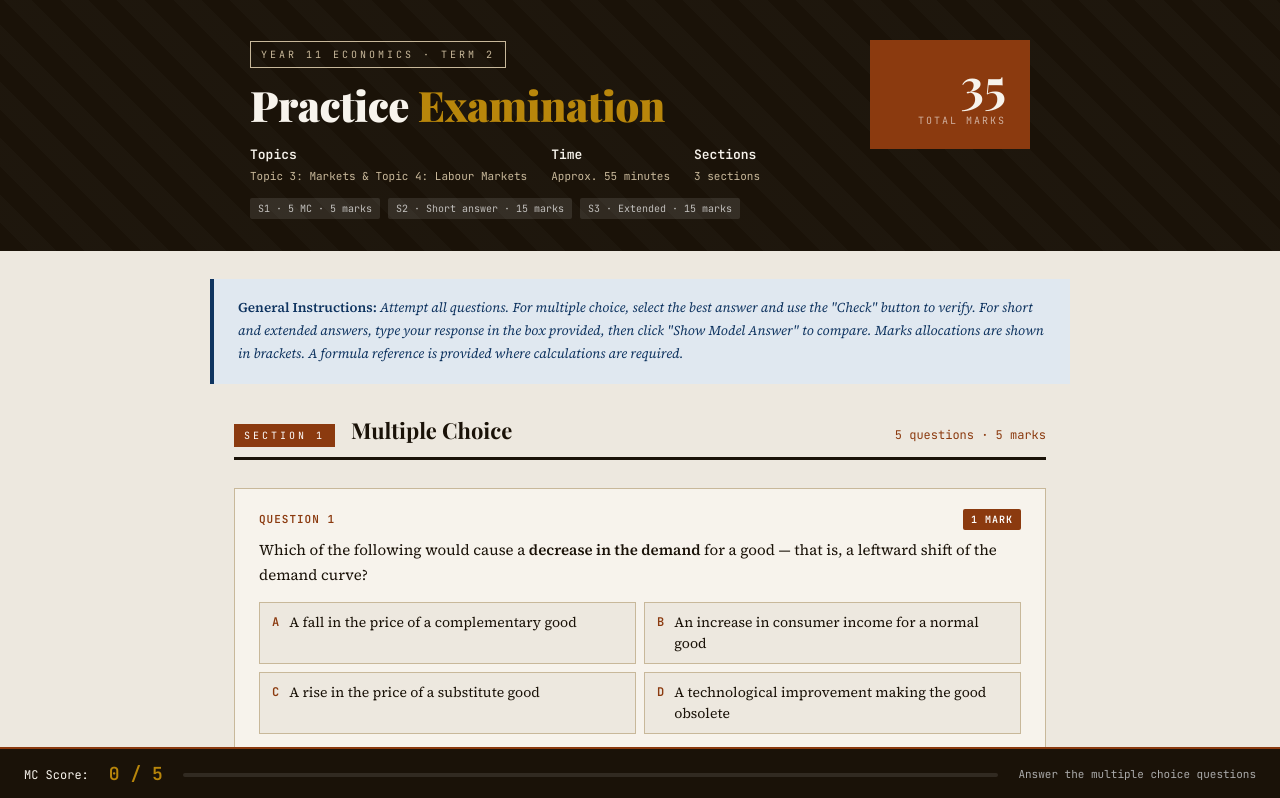
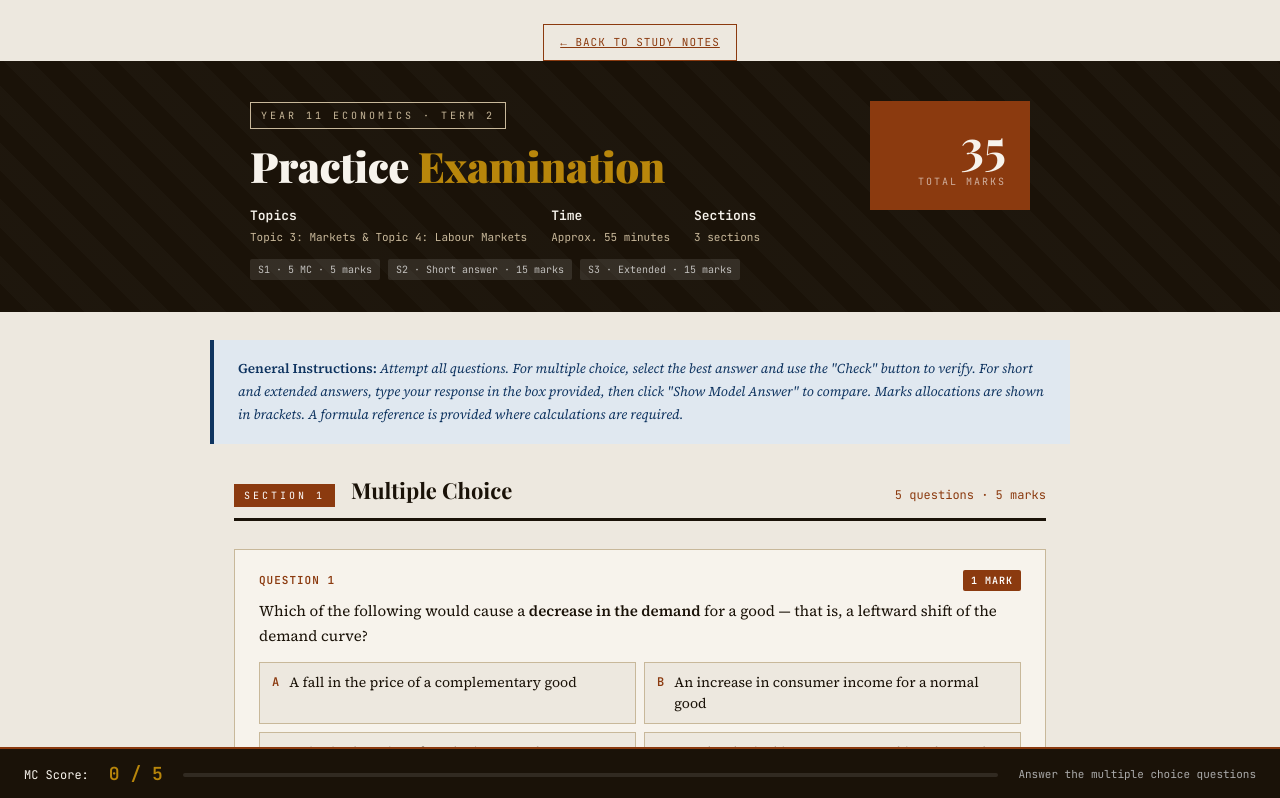
Before and after one commit to anvikaranjkar/Economics-Term-2-Year-11-NSW, a plain HTML site: page practice_exam.html in a window 1280 px wide. Shown: the top 798 px of the page. Drawn offline with nearby package versions, Linux system fonts and the light colour scheme.

Commit message:
Add files via upload

```diff
--- a/practice_exam.html
+++ b/practice_exam.html
@@ -5,6 +5,11 @@
 <meta name="viewport" content="width=device-width, initial-scale=1.0">
 <title>Year 11 Economics — Term 2 Practice Exam</title>
 <link href="https://fonts.googleapis.com/css2?family=Playfair+Display:wght@700;900&family=Source+Serif+4:ital,wght@0,300;0,400;0,600;1,300;1,400&family=JetBrains+Mono:wght@400;600&display=swap" rel="stylesheet">
+<a href="index.html"
+   class="btn btn-reveal"
+   style="margin:24px auto 0;display:block;width:max-content;">
+  ← Back to Study Notes
+</a>
 <style>
   :root {
     --ink: #1a1208;
```
Also changed, not shown: index.html (+1 -1 lines).
